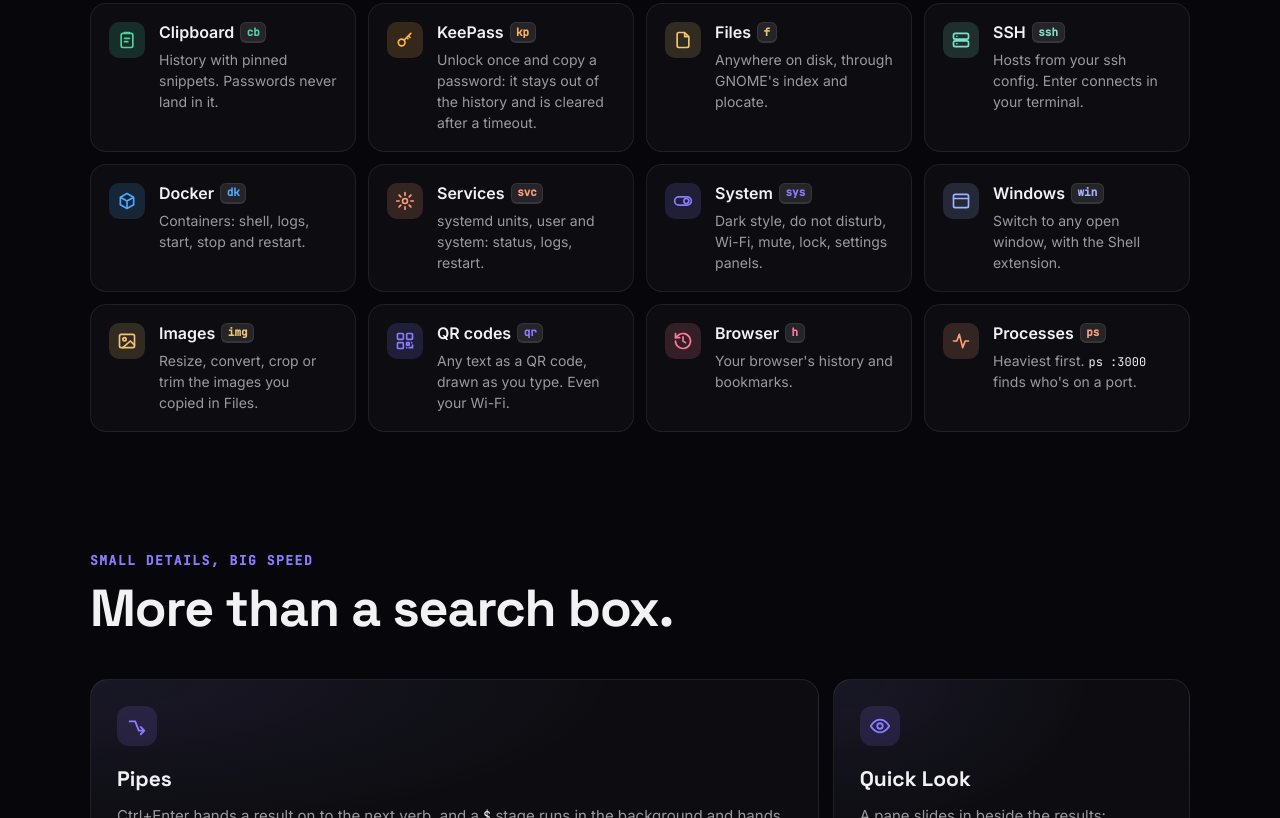
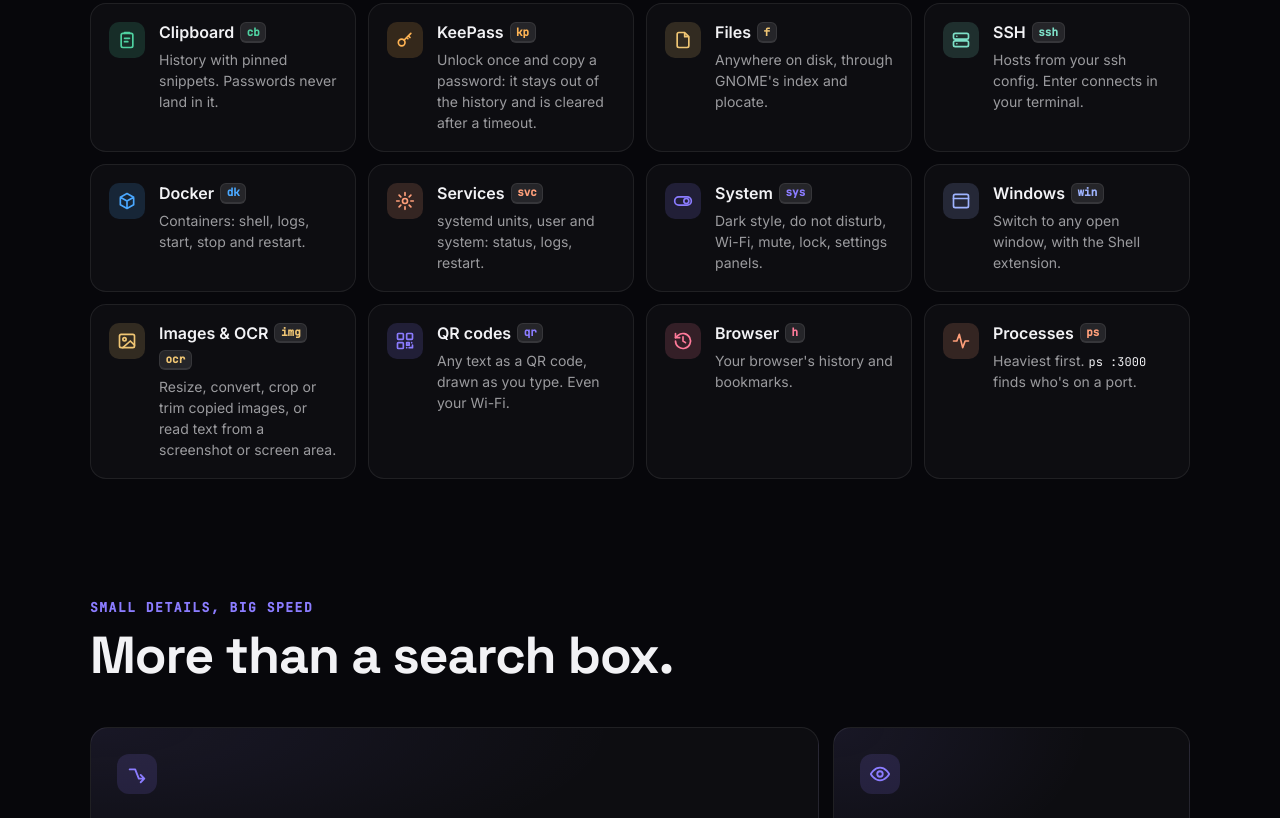
Before and after one commit to abidibo/parsec, a plain HTML site: page site/index.html in a window 1280 px wide. Shown: the part 1982-2800 px from the top of the page. Drawn offline with Linux system fonts and the light colour scheme; no server answers; a web font is replaced by a local one.

Commit message:
docs(site): mention the ocr verb alongside img

```diff
--- a/site/index.html
+++ b/site/index.html
@@ -166,7 +166,7 @@
         <article class="verb t-services"><span class="tile"><svg><use href="#i-cog"/></svg></span><div><h3>Services <kbd>svc</kbd></h3><p>systemd units, user and system: status, logs, restart.</p></div></article>
         <article class="verb t-system"><span class="tile"><svg><use href="#i-toggle"/></svg></span><div><h3>System <kbd>sys</kbd></h3><p>Dark style, do not disturb, Wi-Fi, mute, lock, settings panels.</p></div></article>
         <article class="verb t-windows"><span class="tile"><svg><use href="#i-window"/></svg></span><div><h3>Windows <kbd>win</kbd></h3><p>Switch to any open window, with the Shell extension.</p></div></article>
-        <article class="verb t-images"><span class="tile"><svg><use href="#i-image"/></svg></span><div><h3>Images <kbd>img</kbd></h3><p>Resize, convert, crop or trim the images you copied in Files.</p></div></article>
+        <article class="verb t-images"><span class="tile"><svg><use href="#i-image"/></svg></span><div><h3>Images &amp; OCR <kbd>img</kbd> <kbd>ocr</kbd></h3><p>Resize, convert, crop or trim copied images, or read text from a screenshot or screen area.</p></div></article>
         <article class="verb t-qr"><span class="tile"><svg><use href="#i-qr"/></svg></span><div><h3>QR codes <kbd>qr</kbd></h3><p>Any text as a QR code, drawn as you type. Even your Wi-Fi.</p></div></article>
         <article class="verb t-history"><span class="tile"><svg><use href="#i-history"/></svg></span><div><h3>Browser <kbd>h</kbd></h3><p>Your browser's history and bookmarks.</p></div></article>
         <article class="verb t-processes"><span class="tile"><svg><use href="#i-activity"/></svg></span><div><h3>Processes <kbd>ps</kbd></h3><p>Heaviest first. <code>ps :3000</code> finds who's on a port.</p></div></article>
```
